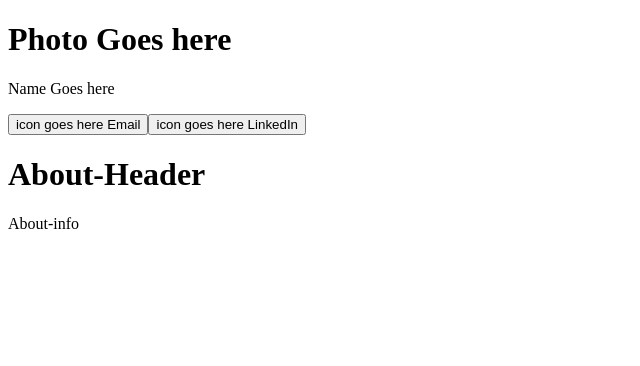
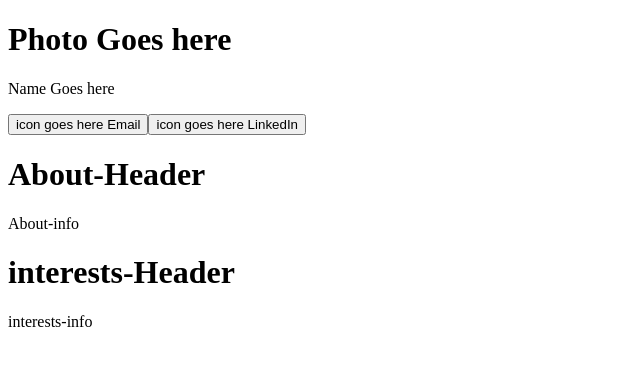
Before and after one commit to shivambhosale13/React-Projects, a React (Vite) app in the folder Digital-Business-Card/: page / in a window 1280 px wide. Shown: the top 366 px of the page, without its empty margins (0-640 px from the left). Built offline with nearby package versions, Linux system fonts and the light colour scheme.

Commit message:
set-up code for interests

```diff
--- a/Digital-Business-Card/src/components/interests.jsx
+++ b/Digital-Business-Card/src/components/interests.jsx
@@ -0,0 +1,8 @@
+export default function Interests(){
+  return(
+    <div className="interests">
+      <h1>interests-Header</h1>
+      <p>interests-info</p>
+    </div>
+  )
+}
--- a/Digital-Business-Card/src/main.jsx
+++ b/Digital-Business-Card/src/main.jsx
@@ -1,7 +1,7 @@
 import {createRoot} from 'react-dom/client';
 import Info from './components/info';
 import About from './components/about'
-
+import Interests from './components/interests';
 const root = createRoot(document.querySelector('#root'));
 
 
@@ -9,6 +9,7 @@ root.render(
   <>
     <Info />
     <About />
+    <Interests />
   </>
 
 
```
